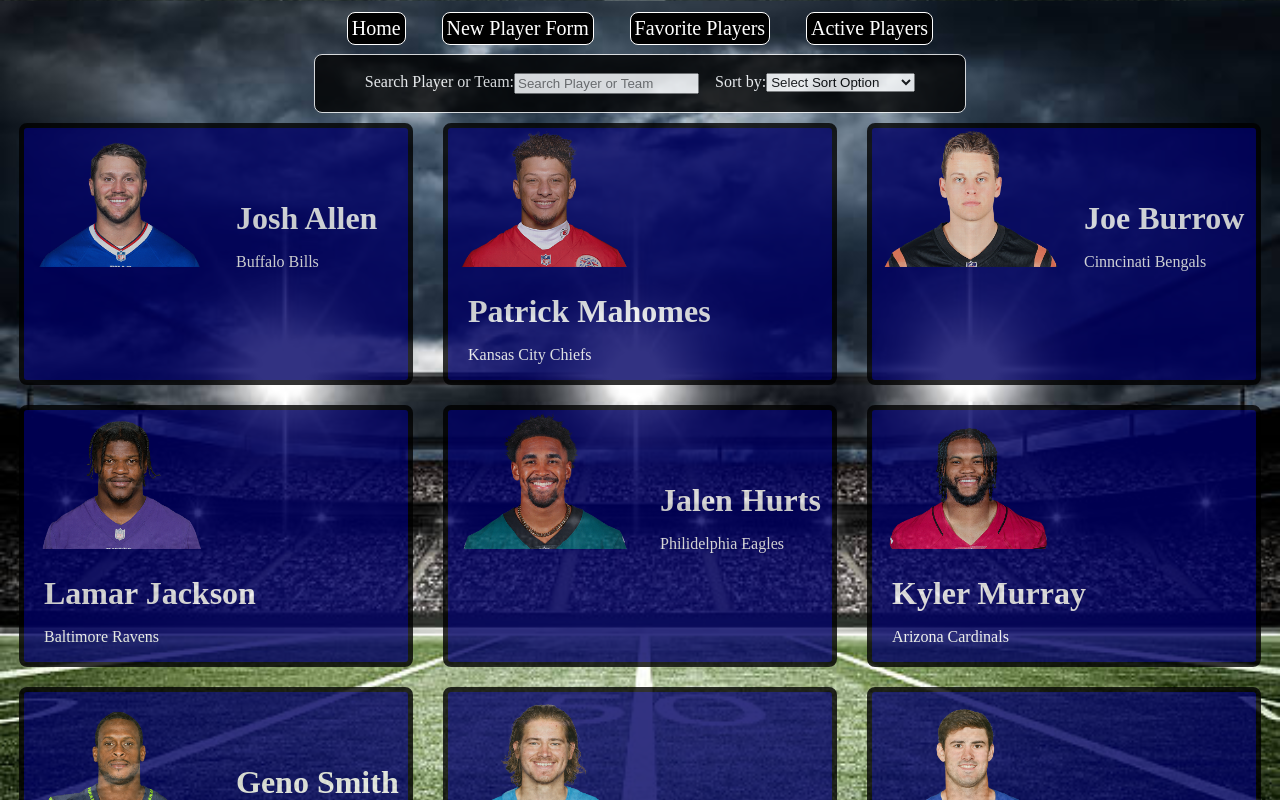
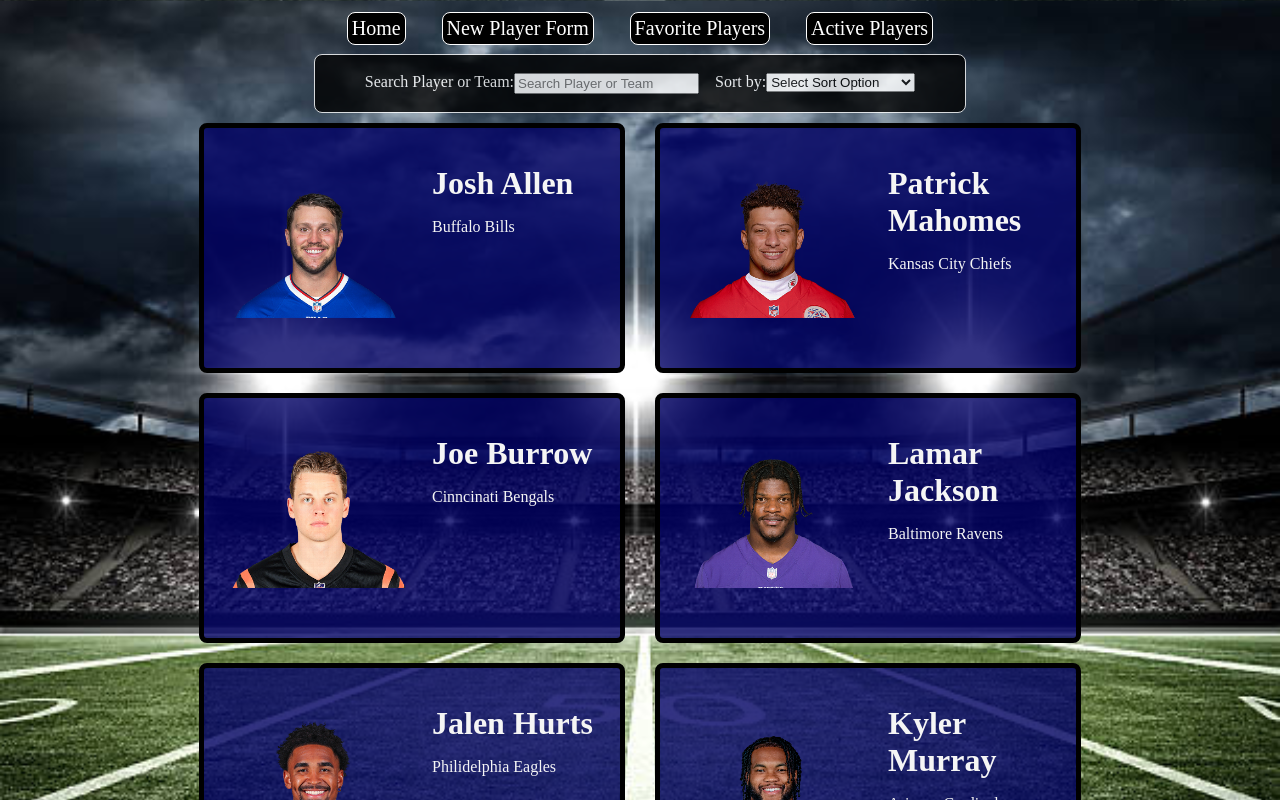
Before and after one commit to sassek70/Phase-2-Project, a React (Create React App) app in the folder qb-stat-tracker/: page / in a window 1280 px wide. Shown: the top 800 px of the page. Built offline with nearby package versions, Linux system fonts and the light colour scheme; data requests are answered from the project's data file.

Commit message:
Added README and fixed styling

```diff
--- a/qb-stat-tracker/src/db.json
+++ b/qb-stat-tracker/src/db.json
@@ -34,7 +34,7 @@
       "completions": 3,
       "image": "./images/joeburrow.png",
       "favorited": false,
-      "status": "Active"
+      "status": "Inactive"
     },
     {
       "id": 4,
@@ -45,8 +45,8 @@
       "ptouchdowns": 13,
       "completions": 121,
       "image": "./images/lamarjackson.png",
-      "favorited": true,
-      "status": "Active"
+      "favorited": false,
+      "status": "Inactive"
     },
     {
       "id": 5,
--- a/qb-stat-tracker/src/index.css
+++ b/qb-stat-tracker/src/index.css
@@ -106,13 +106,14 @@
 }
 
 .player-card {
+  display: flex;
   margin: 10px;
   border: 5px solid black;
   width: 30vw;
   min-height: 26vh;
-  background-color: #000064;
-  opacity: 0.8;
+  background-color: rgba(0, 0, 100, 0.8);
   border-radius: 0.5rem;
+  padding: 1rem;
 }
 
 .card-container {
@@ -125,8 +126,9 @@
 }
 
 .player-image {
+  object-fit: contain;
   display: inline-block;
-  width: 50%;
+  max-width: 50%;
   text-align: left;
   opacity: 1;
 }
@@ -135,8 +137,8 @@
   display: inline-block;
   padding-left: 20px;
   text-align: left;
-  max-width: -40%;
-  color: whitesmoke
+  max-width: 50%;
+  color: whitesmoke;
 }
 
 .link {
@@ -167,7 +169,7 @@
 }
 
 .buttons {
-  margin: 4px;
+  margin: 4px 4px 10px 4px;
   outline: none;
   border-radius: 0.5rem;
   padding: 0.25rem;
@@ -177,6 +179,7 @@
   text-decoration: none;
   color: white;
   font: inherit;
+  white-space: nowrap;
 }
 
 .linkButtons {
```
Also changed, not shown: 1 other file (tests, documents, lock files or other folders).
